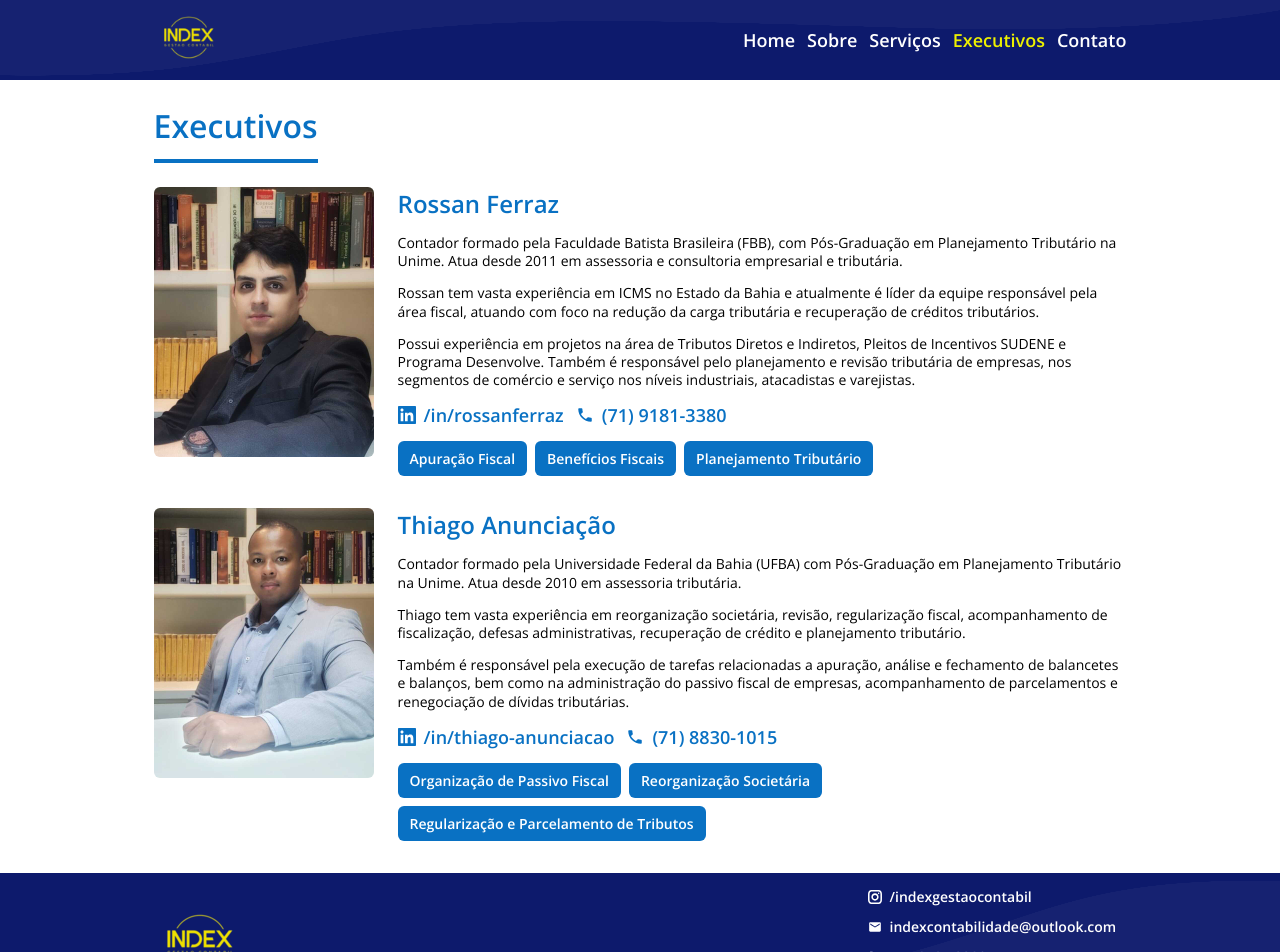
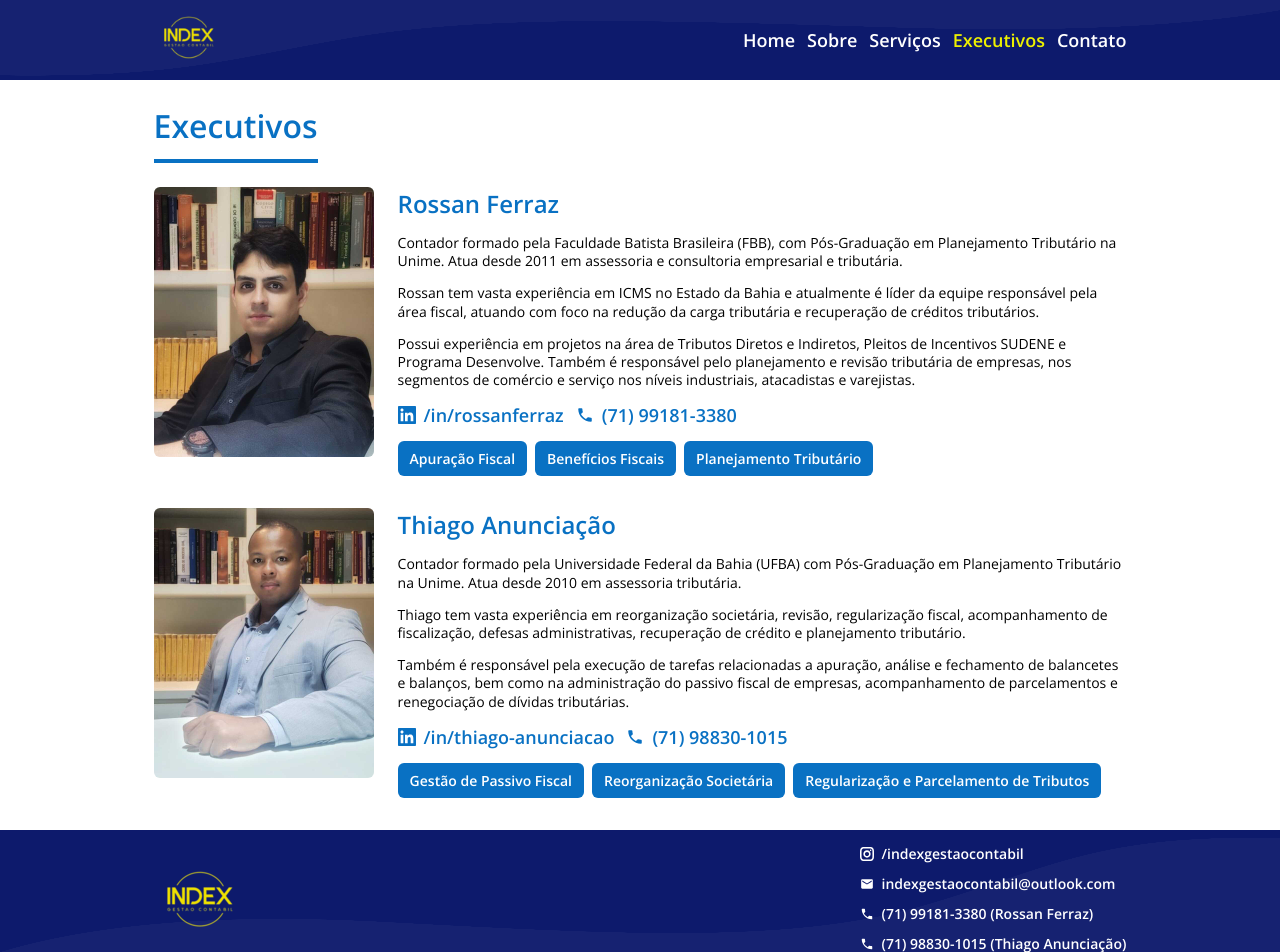
Before and after one commit to indexgestaocontabil/indexgestaocontabil.github.io, a React (Create React App) app: page /executivos in a window 1280 px wide. Shown: the top 952 px of the page. Built offline with nearby package versions, Linux system fonts and the light colour scheme.

Commit message:
Update on contents

```diff
--- a/src/globals.ts
+++ b/src/globals.ts
@@ -6,14 +6,14 @@ export const PARAMS = {
 
 export const ACCOUNTS = {
   // email: 'hugodeiro@gmail.com',
-  email: 'indexcontabilidade@outlook.com',
+  email: 'indexgestaocontabil@outlook.com',
   instagram: 'indexgestaocontabil',
 };
 
 export const MEMBERS = {
   Rossan: {
     name: 'Rossan Ferraz',
-    phone: '(71) 9181-3380',
+    phone: '(71) 99181-3380',
     linkedin: 'rossanferraz',
     photo: `${process.env.PUBLIC_URL}/rossan.jpeg`,
     about: [
@@ -29,7 +29,7 @@ export const MEMBERS = {
   },
   Thiago: {
     name: 'Thiago Anunciação',
-    phone: '(71) 8830-1015',
+    phone: '(71) 98830-1015',
     linkedin: 'thiago-anunciacao',
     photo: `${process.env.PUBLIC_URL}/thiago.jpeg`,
     about: [
@@ -38,7 +38,7 @@ export const MEMBERS = {
       'Também é responsável pela execução de tarefas relacionadas a apuração, análise e fechamento de balancetes e balanços, bem como na administração do passivo fiscal de empresas, acompanhamento de parcelamentos e renegociação de dívidas tributárias.',
     ],
     specialities: [
-      'Organização de Passivo Fiscal',
+      'Gestão de Passivo Fiscal',
       'Reorganização Societária',
       'Regularização e Parcelamento de Tributos',
     ],
--- a/src/pages/ContactPage/ContactPage.scss
+++ b/src/pages/ContactPage/ContactPage.scss
@@ -30,6 +30,10 @@
     .submit-button-ripples,
     .submit-button {
       width: 100%;
+    }
+
+    .title-level-3 {
+      margin-top: $base-spacing-medium;
     }
   }
 
```
